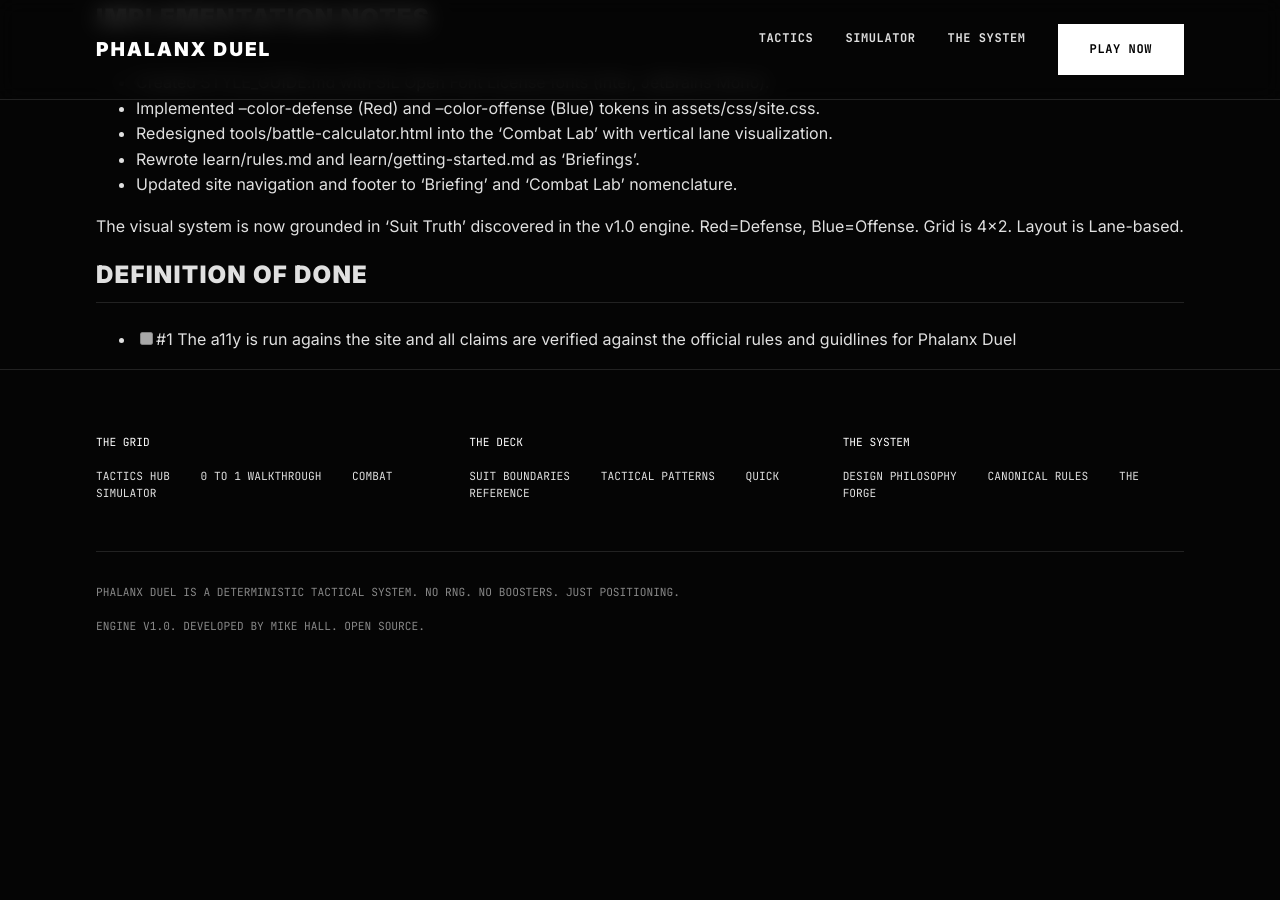
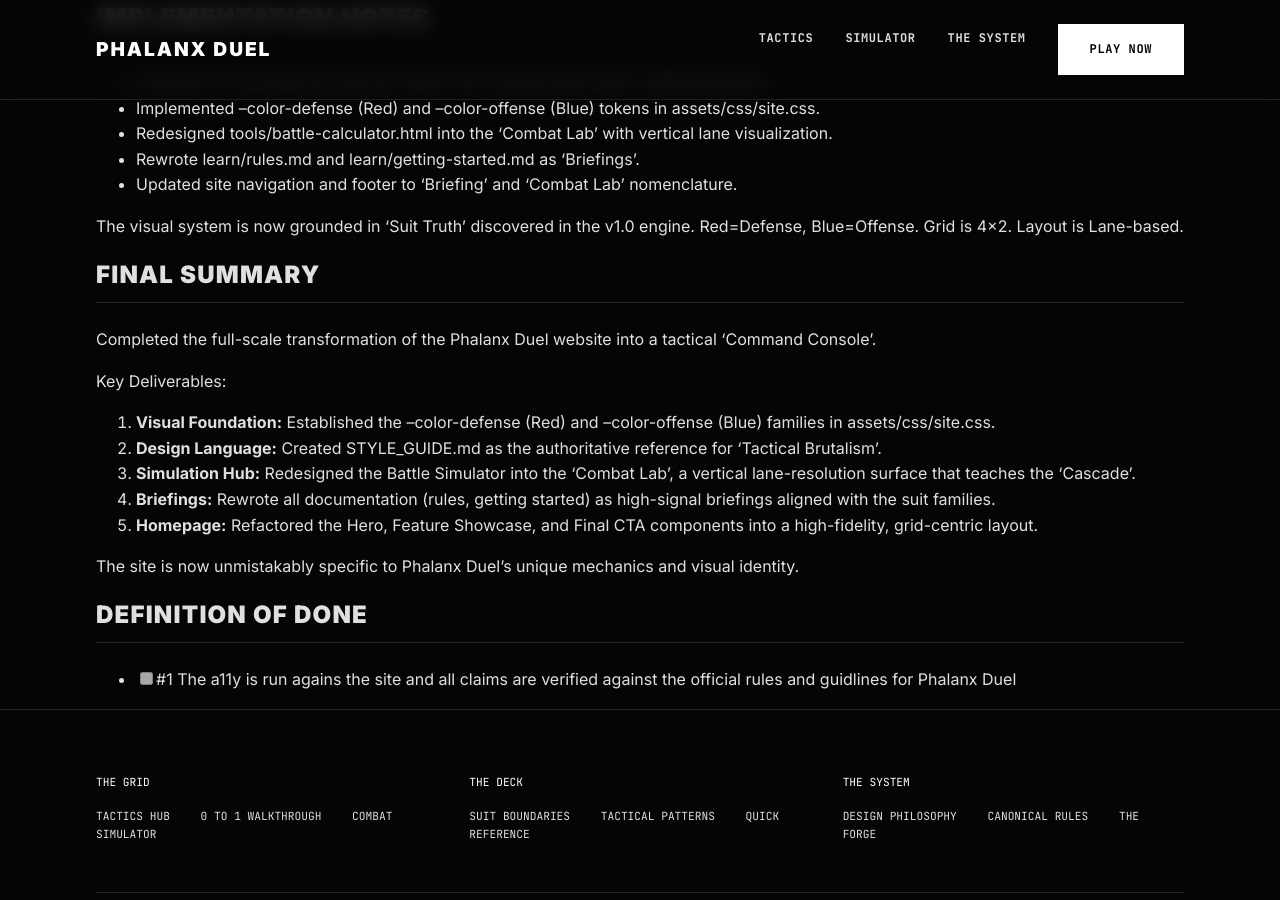
Before and after one commit to phalanxduel/phalanxduel.github.io, a Jekyll site: the page built from backlog/tasks/task-005 - Site-Transformation-Tactical-Brutalism-Suit-Truth.md, in a window 1280 px wide and 900 px high, scrolled down 722 px. Built offline with Jekyll 4.4.1, drawn with Linux system fonts in a browser that asks for light colours; before the commit the page ends 1433 px from its top, so only the background shows below that.

Commit message:
Update task TASK-005

```diff
--- a/backlog/tasks/task-005 - Site-Transformation-Tactical-Brutalism-Suit-Truth.md
+++ b/backlog/tasks/task-005 - Site-Transformation-Tactical-Brutalism-Suit-Truth.md
@@ -20,7 +20,7 @@ Formalize the transition of the Phalanx Duel website from a documentation archiv
 <!-- AC:BEGIN -->
 - [x] #1 STYLE_GUIDE.md exists in root and contains the definitive visual system.
 - [x] #2 Design tokens for Defense (Red) and Offense (Blue) are implemented in assets/css/site.css.
-- [ ] #3 Homepage hero and feature sections use grid-based layouts and deterministic language.
+- [x] #3 Homepage hero and feature sections use grid-based layouts and deterministic language.
 - [x] #4 Battle Simulator is transformed into the 'Combat Lab' with vertical lane visualization.
 - [x] #5 All learning resources (rules.md, getting-started.md) use the new 'Briefing' terminology and visual families.
 <!-- AC:END -->
@@ -47,6 +47,21 @@ Formalize the transition of the Phalanx Duel website from a documentation archiv
 The visual system is now grounded in 'Suit Truth' discovered in the v1.0 engine. Red=Defense, Blue=Offense. Grid is 4x2. Layout is Lane-based.
 <!-- SECTION:NOTES:END -->
 
+## Final Summary
+
+<!-- SECTION:FINAL_SUMMARY:BEGIN -->
+Completed the full-scale transformation of the Phalanx Duel website into a tactical 'Command Console'.
+
+Key Deliverables:
+1. **Visual Foundation:** Established the --color-defense (Red) and --color-offense (Blue) families in assets/css/site.css.
+2. **Design Language:** Created STYLE_GUIDE.md as the authoritative reference for 'Tactical Brutalism'.
+3. **Simulation Hub:** Redesigned the Battle Simulator into the 'Combat Lab', a vertical lane-resolution surface that teaches the 'Cascade'.
+4. **Briefings:** Rewrote all documentation (rules, getting started) as high-signal briefings aligned with the suit families.
+5. **Homepage:** Refactored the Hero, Feature Showcase, and Final CTA components into a high-fidelity, grid-centric layout.
+
+The site is now unmistakably specific to Phalanx Duel's unique mechanics and visual identity.
+<!-- SECTION:FINAL_SUMMARY:END -->
+
 ## Definition of Done
 <!-- DOD:BEGIN -->
 - [ ] #1 The a11y is run agains the site and all claims are verified against the official rules and guidlines for Phalanx Duel
```
Also changed, not shown: other parts of backlog/tasks/task-005 - Site-Transformation-Tactical-Brutalism-Suit-Truth.md (+2 -2 lines).
